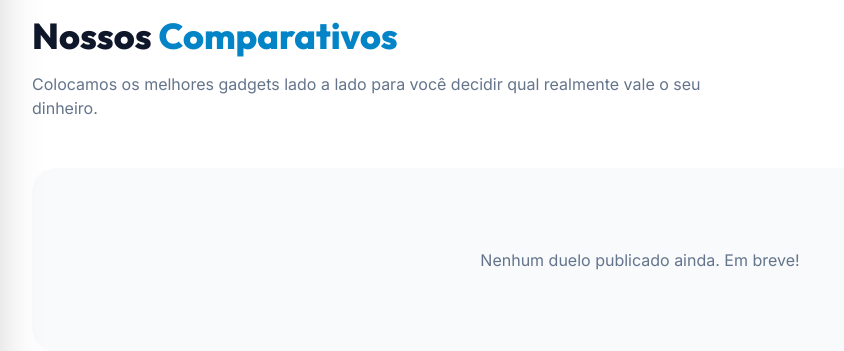
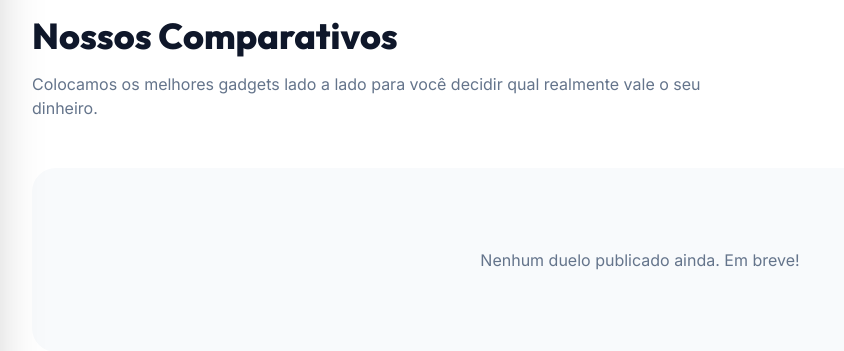
Before and after one commit to andresperes33/blog, a Django app: page /comparativos/ in a window 1280 px wide. Shown: the part 133-484 px from the top of the page, without its empty margins (0-844 px from the left). Run offline with Django 5.2, Linux system fonts and the light colour scheme; data that the repository does not hold is empty; some libraries are stand-ins or nearby versions.

Commit message:
style: make Comparison list header entirely white

```diff
--- a/templates/reviews/comparison_list.html
+++ b/templates/reviews/comparison_list.html
@@ -12,7 +12,7 @@
             <span class="text-slate-900 dark:text-slate-300">Comparativos</span>
         </nav>
         <h1 class="text-4xl font-outfit font-extrabold text-slate-900 dark:text-white">
-            Nossos <span class="text-primary-600">Comparativos</span>
+            Nossos Comparativos
         </h1>
         <p class="mt-4 text-slate-500 dark:text-slate-400 max-w-2xl">
             Colocamos os melhores gadgets lado a lado para você decidir qual realmente vale o seu dinheiro.
```
